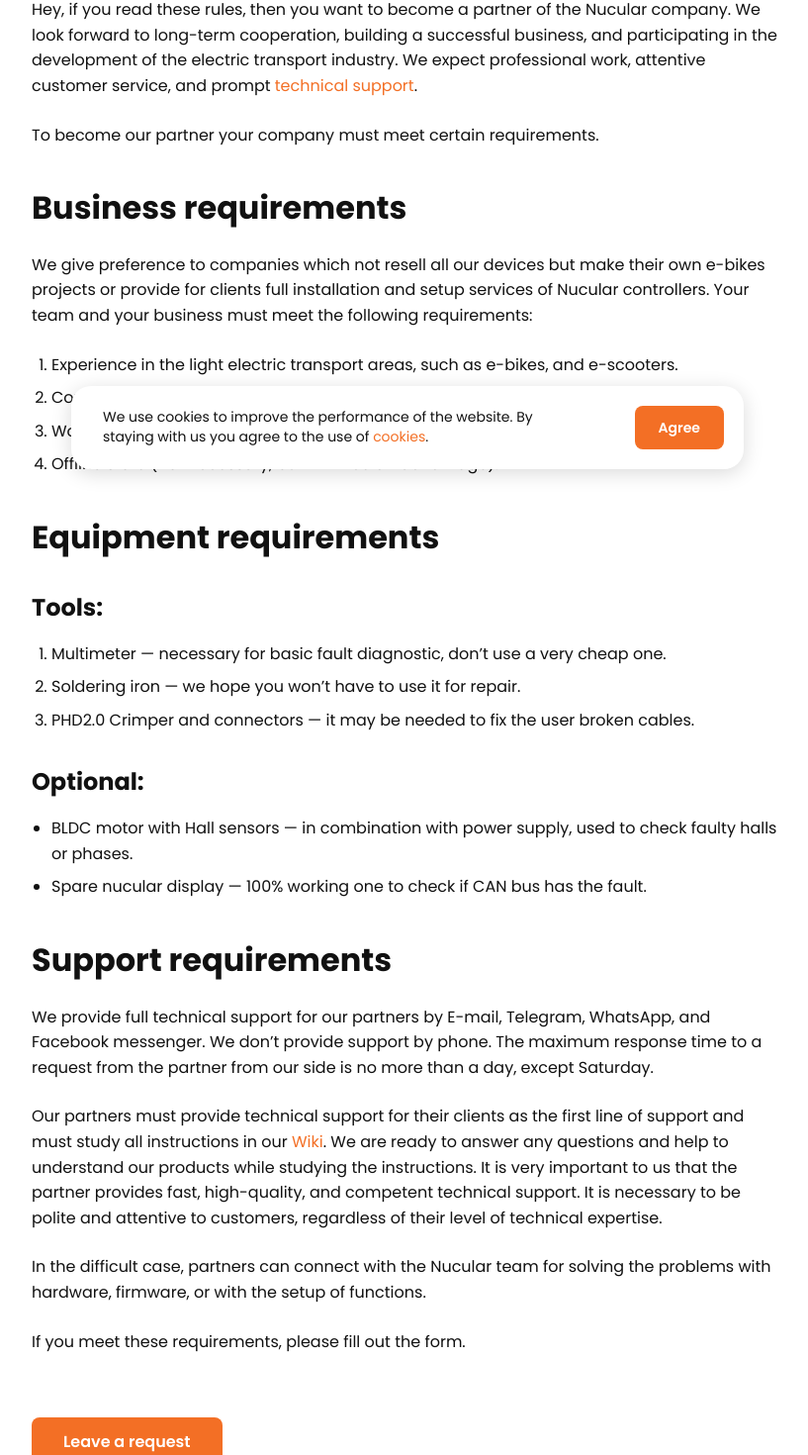
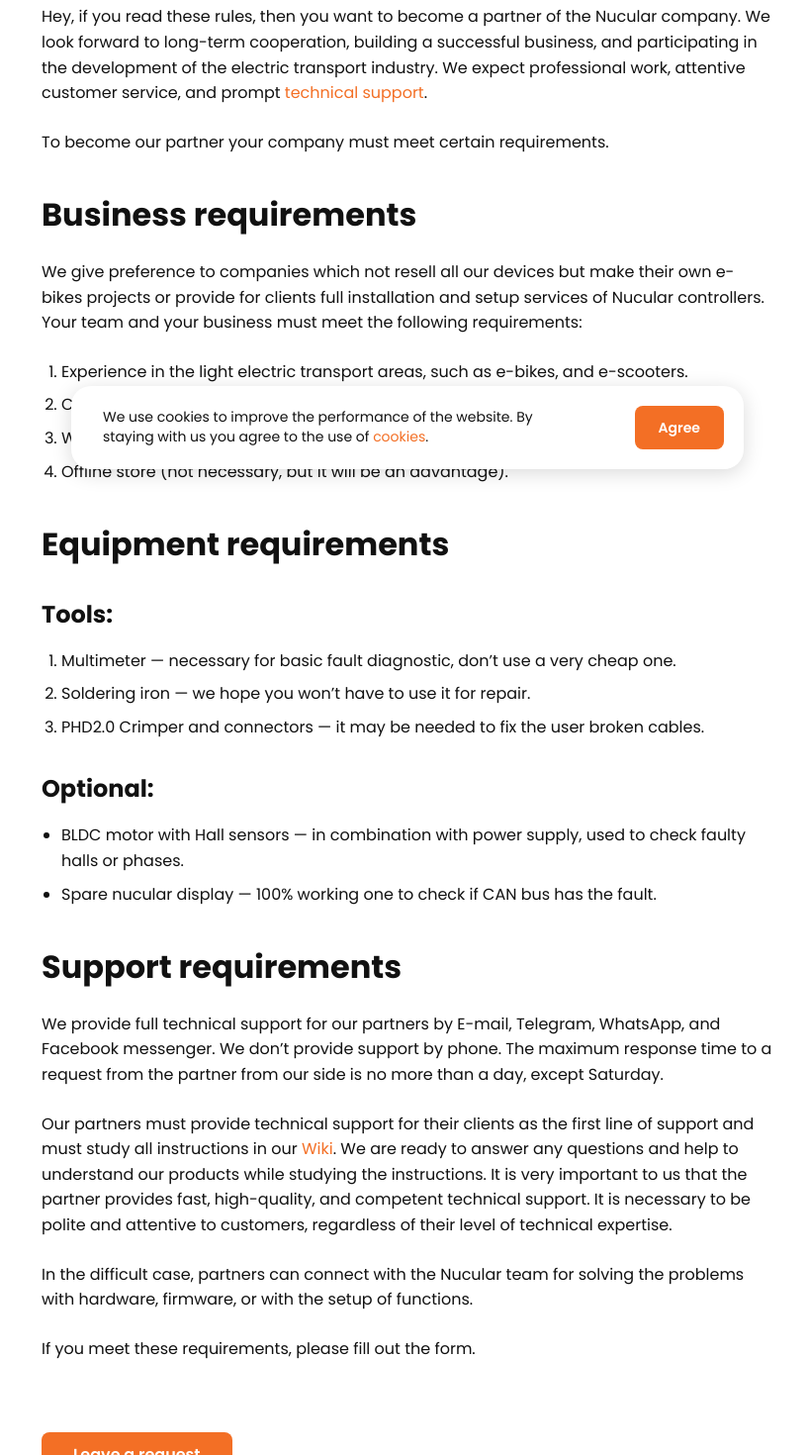
Before and after one commit to nucular2/nucularelectronics, a React (Vite) app in the folder frontend/: page /partners in a window 1280 px wide. Shown: the part 306-1776 px from the top of the page at 99% size, without its empty margins (228-1045 px from the left). Built offline with nearby package versions, Linux system fonts and the light colour scheme; no server answers.

Commit message:
Partners page: unified width, title, links and button sizes

```diff
--- a/frontend/src/pages/Partners.css
+++ b/frontend/src/pages/Partners.css
@@ -1,5 +1,5 @@
 .partners-layout {
-  max-width: 800px;
+  max-width: 780px;
   margin: 0 auto;
   padding: 20px 20px 60px;
   font-family: var(--font-family);
@@ -7,7 +7,7 @@
 }
 
 .partners-title {
-  font-size: 48px;
+  font-size: 54px;
   font-weight: 700;
   margin-bottom: 40px;
   line-height: 1.2;
@@ -39,6 +39,15 @@
   color: #F36F25;
 }
 
+.partners-link {
+  color: #F36F25;
+  text-decoration: none;
+}
+
+.partners-link:hover {
+  text-decoration: underline;
+}
+
 .partners-list {
   margin-bottom: 24px;
   padding-left: 20px;
@@ -64,17 +73,25 @@
   color: #fff;
   border: none;
   border-radius: 8px;
-  padding: 12px 32px;
+  padding: 0 32px;
+  height: 44px;
   font-size: 16px;
   font-weight: 600;
   cursor: pointer;
-  margin-top: 40px;
-  transition: background-color 0.2s;
+  margin-top: 48px;
+  transition: background-color 0.15s ease, transform 0.05s ease, opacity 0.15s ease;
   font-family: var(--font-family);
+  display: inline-flex;
+  align-items: center;
+  justify-content: center;
 }
 
 .partners-cta:hover {
-  background-color: #d65a15;
+  background-color: #F46922;
+}
+
+.partners-cta:active {
+  background-color: #FFB187;
 }
 
 @media (max-width: 768px) {
--- a/frontend/src/pages/Partners.tsx
+++ b/frontend/src/pages/Partners.tsx
@@ -1,4 +1,5 @@
 import Header from "../components/Header";
+import { Link } from "react-router-dom";
 import "./Partners.css";
 
 export default function Partners() {
@@ -11,7 +12,11 @@ export default function Partners() {
 
           <h2 className="partners-section-title">Introduction</h2>
           <p className="partners-text">
-            Hey, if you read these rules, then you want to become a partner of the Nucular company. We look forward to long-term cooperation, building a successful business, and participating in the development of the electric transport industry. We expect professional work, attentive customer service, and prompt <span className="partners-accent">technical support</span>.
+            Hey, if you read these rules, then you want to become a partner of the Nucular company. We look forward to long-term cooperation, building a successful business, and participating in the development of the electric transport industry. We expect professional work, attentive customer service, and prompt{" "}
+            <Link className="partners-link" to="/support">
+              technical support
+            </Link>
+            .
           </p>
           <p className="partners-text">
             To become our partner your company must meet certain requirements.
@@ -47,7 +52,11 @@ export default function Partners() {
             We provide full technical support for our partners by E-mail, Telegram, WhatsApp, and Facebook messenger. We don’t provide support by phone. The maximum response time to a request from the partner from our side is no more than a day, except Saturday.
           </p>
           <p className="partners-text">
-            Our partners must provide technical support for their clients as the first line of support and must study all instructions in our <span className="partners-accent">Wiki</span>. We are ready to answer any questions and help to understand our products while studying the instructions. It is very important to us that the partner provides fast, high-quality, and competent technical support. It is necessary to be polite and attentive to customers, regardless of their level of technical expertise.
+            Our partners must provide technical support for their clients as the first line of support and must study all instructions in our{" "}
+            <Link className="partners-link" to="/support">
+              Wiki
+            </Link>
+            . We are ready to answer any questions and help to understand our products while studying the instructions. It is very important to us that the partner provides fast, high-quality, and competent technical support. It is necessary to be polite and attentive to customers, regardless of their level of technical expertise.
           </p>
           <p className="partners-text">
             In the difficult case, partners can connect with the Nucular team for solving the problems with hardware, firmware, or with the setup of functions.
```
